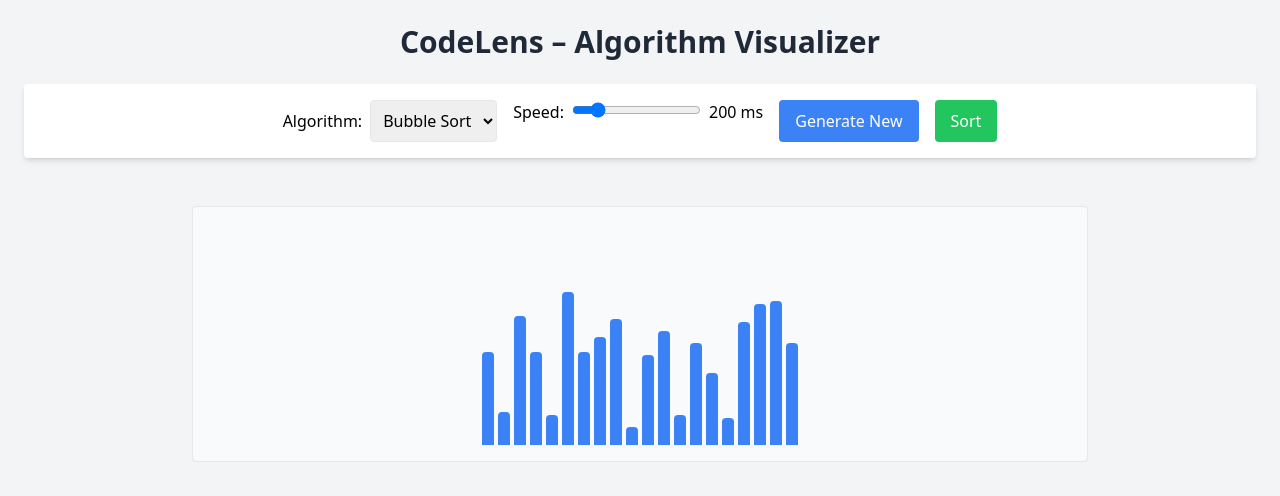
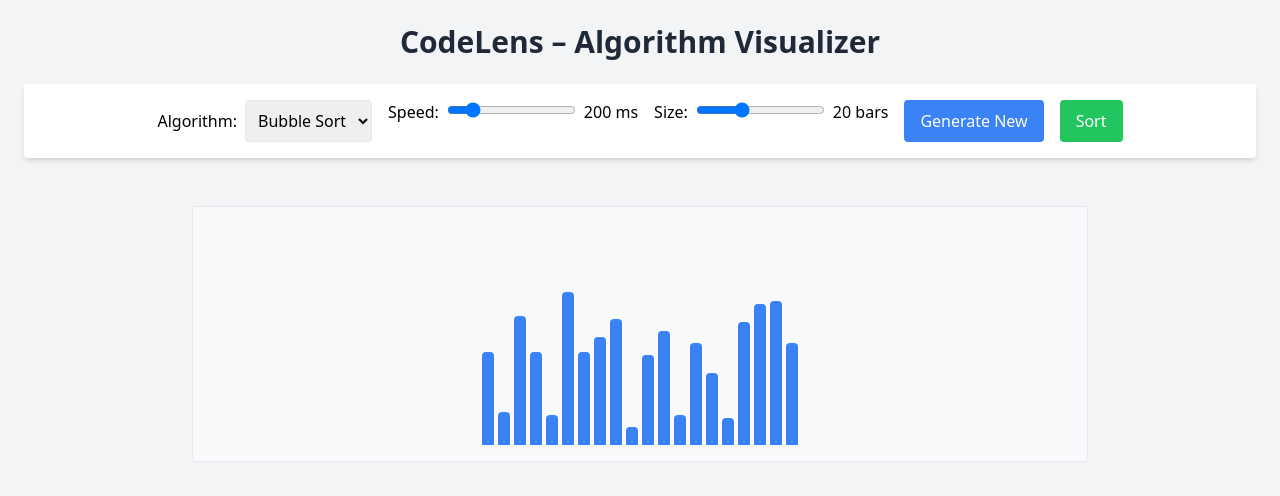
Before and after one commit to Jerrysoftwork/codelens, a React (Vite) app in the folder codelens/: page / in a window 1280 px wide. Shown: the top 496 px of the page. Built offline with nearby package versions, Linux system fonts and the light colour scheme.

Commit message:
Add size control to ControlPanel; update array generation logic in App component

```diff
--- a/codelens/src/App.jsx
+++ b/codelens/src/App.jsx
@@ -6,6 +6,7 @@ import { quickSort } from "./algorithms/quickSort";
 import { mergeSort } from "./algorithms/mergeSort";
 
 function App() {
+  const [size, setSize] = useState(20); // NEW: size of array
   const [array, setArray] = useState(generateArray(20));
   const [speed, setSpeed] = useState(200);
   const [isSorting, setIsSorting] = useState(false);
@@ -20,7 +21,7 @@ function App() {
   }
 
   const resetArray = () => {
-    setArray(generateArray(20));
+    setArray(generateArray(size)); // use current size
     setSorted([]);
     setComparing([]);
   };
@@ -53,6 +54,8 @@ function App() {
         setAlgorithm={setAlgorithm}
         speed={speed}
         setSpeed={setSpeed}
+        size={size}
+        setSize={setSize}
         resetArray={resetArray}
         handleSort={handleSort}
         isSorting={isSorting}
--- a/codelens/src/components/ControlPanel.jsx
+++ b/codelens/src/components/ControlPanel.jsx
@@ -5,6 +5,8 @@ const ControlPanel = ({
   setAlgorithm,
   speed,
   setSpeed,
+  size,
+  setSize,
   resetArray,
   handleSort,
   isSorting,
@@ -42,6 +44,22 @@ const ControlPanel = ({
         <span className="ml-2">{speed} ms</span>
       </div>
 
+      {/* Size Slider */}
+      <div>
+        <label className="mr-2 font-medium">Size:</label>
+        <input
+          type="range"
+          min="5"
+          max="50"
+          step="1"
+          value={size}
+          onChange={(e) => setSize(Number(e.target.value))}
+          disabled={isSorting}
+          className="cursor-pointer"
+        />
+        <span className="ml-2">{size} bars</span>
+      </div>
+
       {/* Buttons */}
       <button
         onClick={resetArray}
```
